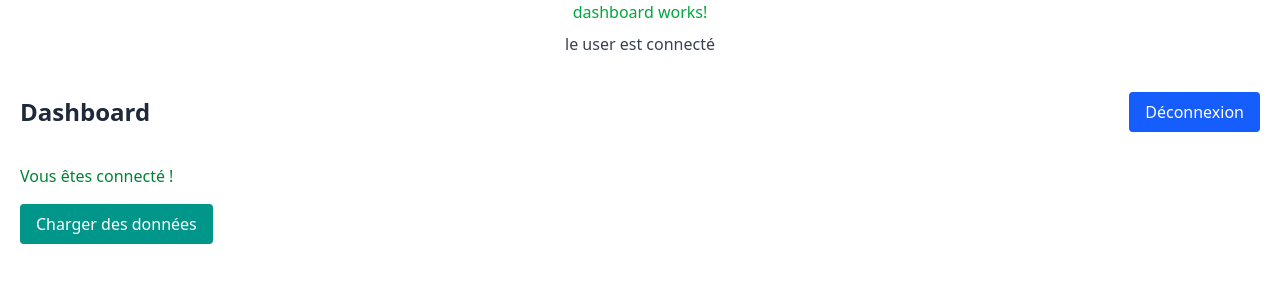
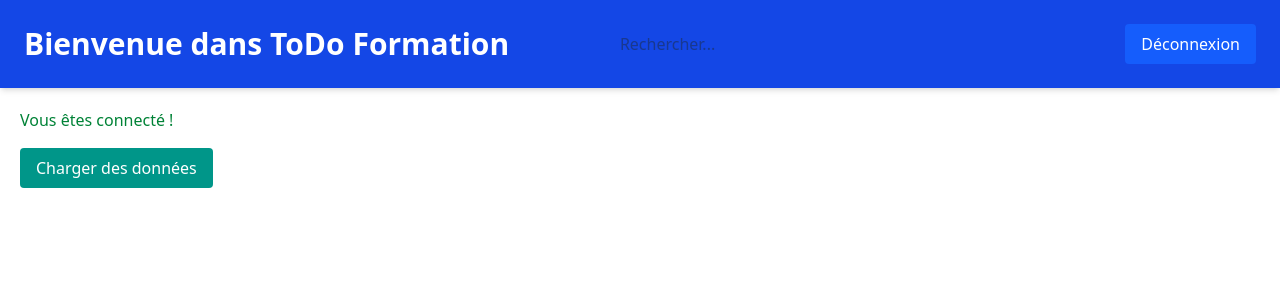
Before and after one commit to CreAlice025/toDo, an Angular app in the folder toDo-formation/: page /dashboard in a window 1280 px wide. Shown: the top 300 px of the page. Built offline with nearby package versions, Linux system fonts and the light colour scheme; sample sign-in values are in the browser's storage.

Commit message:
add component reusable btn

```diff
--- a/toDo-formation/src/app/app.routes.ts
+++ b/toDo-formation/src/app/app.routes.ts
@@ -8,7 +8,7 @@ export const routes: Routes = [
     {
         path: 'dashboard',
         canActivate: [authGuard],
-        loadComponent: () => import('../private/page/dashboard/dashboard').then(m => m.Dashboard)
+        loadComponent: () => import('../private/components/dashboard/dashboard').then(m => m.Dashboard)
     },
     { path: '', redirectTo: 'dashboard', pathMatch: 'full' },
     { path: '**', redirectTo: 'login' }
--- a/toDo-formation/src/private/page/dashboard/dashboard.html
+++ b/toDo-formation/src/private/components/dashboard/dashboard.html
@@ -1,14 +1,6 @@
-<p class="text-green-600 text-center mb-2">dashboard works!</p>
-<p class="text-gray-700 text-center mb-4">le user est connecté</p>
+<app-header></app-header>
 
 <div class="p-5">
-    <header class="flex justify-between items-center mb-8">
-        <h1 class="text-2xl font-bold text-gray-800">Dashboard</h1>
-        <button (click)="logout()" class="px-4 py-2 bg-blue-600 text-white rounded hover:bg-blue-700 transition">
-            Déconnexion
-        </button>
-    </header>
-
     <main>
         @if (isLoggedIn()) {
         <p class="text-green-700 font-medium mb-4">Vous êtes connecté !</p>
--- a/toDo-formation/src/private/page/dashboard/dashboard.ts
+++ b/toDo-formation/src/private/components/dashboard/dashboard.ts
@@ -2,12 +2,15 @@ import { Component, inject } from '@angular/core';
 import { HttpClient } from '@angular/common/http';
 import { JsonPipe } from '@angular/common';
 import { AuthService } from '../../../Services/auth-service/auth-service';
+import { Header } from "../../../shared/header/header";
 
 @Component({
   selector: 'app-dashboard',
   imports: [
-    JsonPipe
+    JsonPipe,
+    Header
   ],
+  standalone: true,
   templateUrl: './dashboard.html',
   styleUrl: './dashboard.css'
 })
@@ -18,10 +21,6 @@ export class Dashboard {
   // variable disponible pour savoir si l'utilisateur est connecté
   isLoggedIn = this.authService.isLoggedIn;
   data: any = null;
-
-  logout() {
-    this.authService.logout();
-  }
 
   loadData() {
     // Le token sera automatiquement ajouté par l'intercepteur
--- a/toDo-formation/src/shared/button/button.html
+++ b/toDo-formation/src/shared/button/button.html
@@ -1 +1,7 @@
-<p>button works!</p>
+<button (click)="onClick()" [ngClass]="{
+    'bg-green-600 hover:bg-green-700 text-white': variant === 'add',
+    'bg-red-600 hover:bg-red-700 text-white': variant === 'delete',
+    'bg-yellow-400 hover:bg-yellow-500 text-black': variant === 'edit'
+    }" class="px-4 py-2 rounded font-semibold transition">
+    <ng-content></ng-content>
+</button>
--- a/toDo-formation/src/shared/button/button.ts
+++ b/toDo-formation/src/shared/button/button.ts
@@ -1,11 +1,18 @@
-import { Component, input } from '@angular/core';
+import { CommonModule } from '@angular/common';
+import { Component, EventEmitter, Input, Output } from '@angular/core';
 
 @Component({
   selector: 'app-button',
-  imports: [],
+  imports: [CommonModule],
   templateUrl: './button.html',
   styleUrl: './button.css'
 })
 export class Button {
+  @Input() label: string = 'Click'
+  @Input() variant: 'add' | 'delete' | 'edit' = 'add'
+  @Output() action = new EventEmitter<void>()
 
+  onClick() {
+    this.action.emit()
+  }
 }
--- a/toDo-formation/src/shared/header/header.html
+++ b/toDo-formation/src/shared/header/header.html
@@ -1 +1,11 @@
-<p>header works!</p>
+<header class="bg-blue-700 text-white shadow-md p-6 flex flex-col md:flex-row items-center justify-between gap-4">
+    <h1 class="text-3xl font-bold text-center md:text-left">Bienvenue dans ToDo Formation</h1>
+
+    <div class="w-full md:w-1/3">
+        <input type="text" placeholder="Rechercher..."
+            class="w-full p-2 rounded-md text-gray-800 focus:outline-none focus:ring-2 focus:ring-yellow-400" />
+    </div>
+    <button (click)="logout()" class="px-4 py-2 bg-blue-600 text-white rounded hover:bg-blue-700 transition">
+        Déconnexion
+    </button>
+</header>
--- a/toDo-formation/src/shared/header/header.ts
+++ b/toDo-formation/src/shared/header/header.ts
@@ -1,11 +1,23 @@
-import { Component } from '@angular/core';
+import { CommonModule } from '@angular/common';
+import { Component, inject } from '@angular/core';
+import { AuthService } from '../../Services/auth-service/auth-service';
+import { HttpClient } from '@angular/common/http';
 
 @Component({
   selector: 'app-header',
-  imports: [],
+  imports: [CommonModule],
   templateUrl: './header.html',
   styleUrl: './header.css'
 })
 export class Header {
+  private authService = inject(AuthService);
+  private http = inject(HttpClient);
 
+  // variable disponible pour savoir si l'utilisateur est connecté
+  isLoggedIn = this.authService.isLoggedIn;
+  data: any = null;
+
+  logout() {
+    this.authService.logout();
+  }
 }
```
Also changed, not shown: toDo-formation/src/private/components/dashboard/dashboard.css (added), 1 other file (tests, documents, lock files or other folders).
